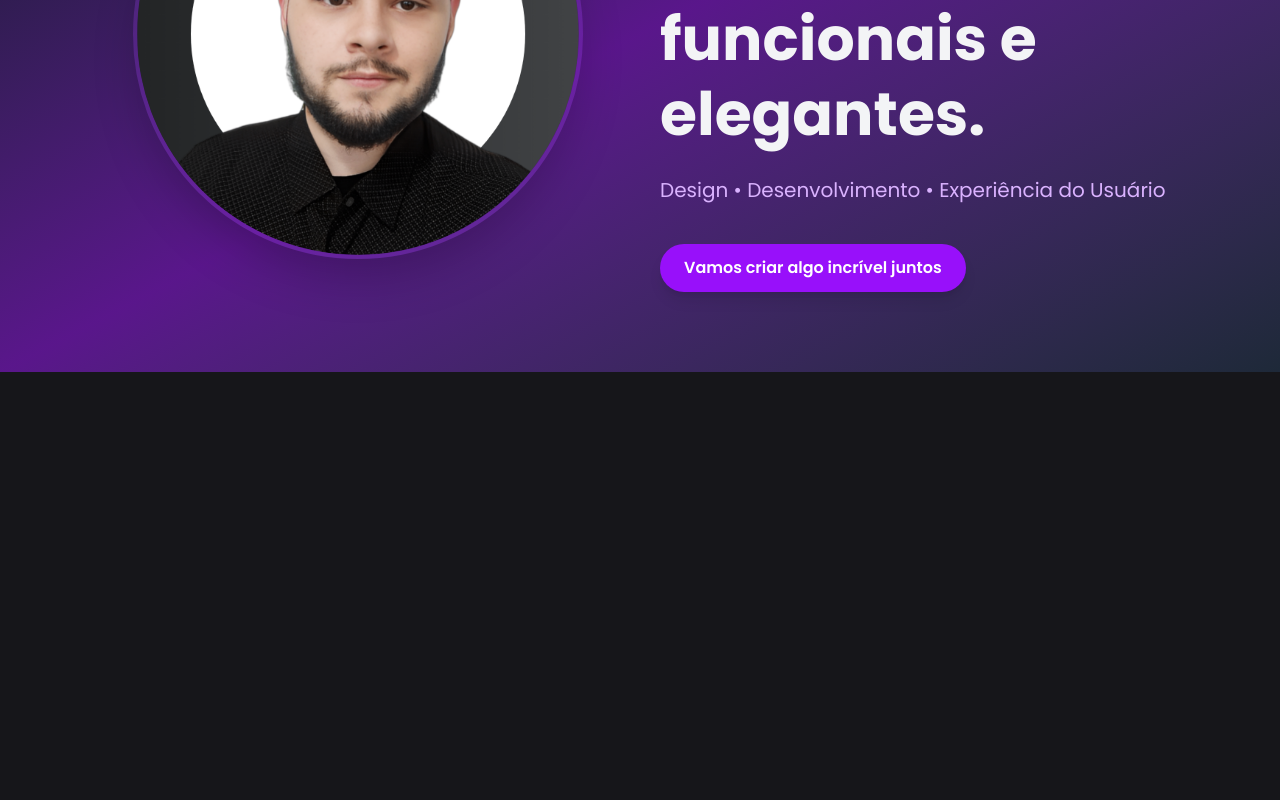
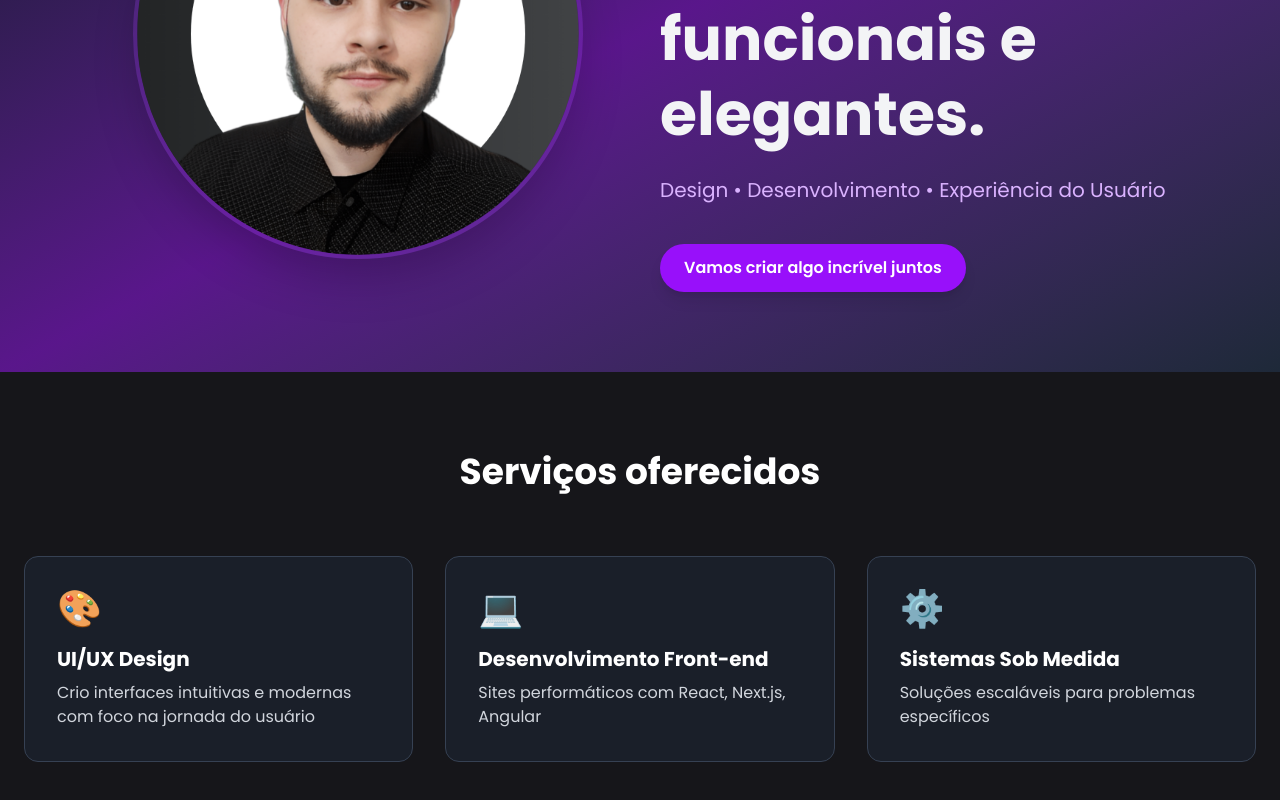
Before and after one commit to GabryelKadmo/kadmo-tech, a Next.js app: page / in a window 1280 px wide. Shown: the part 398-1198 px from the top of the page. Before the commit the page ends 800 px from the top, so only its background shows below. Built offline with nearby package versions, Linux system fonts and the light colour scheme.

Commit message:
feat: service section adicionada

```diff
--- a/app/globals.css
+++ b/app/globals.css
@@ -122,4 +122,44 @@
     font-family: var(--font-poppins);
     @apply bg-[#16161a];
   }
+
+  ::-webkit-scrollbar {
+    width: 12px;
+    height: 12px;
+    transition: all 0.3s ease;
+  }
+
+  ::-webkit-scrollbar-track {
+    background: #0f172a;
+    border-radius: 10px;
+  }
+
+  ::-webkit-scrollbar-thumb {
+    background: linear-gradient(45deg, #8b5cf6, #ec4899, #f59e0b);
+    background-size: 200% 200%;
+    border-radius: 10px;
+    border: 3px solid #0f172a;
+    animation: scrollbarGradient 5s ease infinite;
+  }
+
+  ::-webkit-scrollbar-thumb:hover {
+    animation: scrollbarGradient 3s ease infinite;
+  }
+
+  @keyframes scrollbarGradient {
+    0% {
+      background-position: 0% 50%;
+    }
+    50% {
+      background-position: 100% 50%;
+    }
+    100% {
+      background-position: 0% 50%;
+    }
+  }
+
+  * {
+    scrollbar-width: thin;
+    scrollbar-color: #8b5cf6 #0f172a;
+  }
 }
--- a/app/page.tsx
+++ b/app/page.tsx
@@ -1,12 +1,14 @@
 import Header from '@/components/custom/Header'
-import LandingPage from '@/components/custom/LandingPage'
+import HeroSection from '@/components/custom/HeroSection'
+import { ServicesSection } from '@/components/custom/ServicesSection'
 import React from 'react'
 
 export default function page() {
   return (
     <div>
       <Header />
-      <LandingPage />
+      <HeroSection />
+      <ServicesSection />
     </div>
   )
 }
--- /dev/null
+++ b/components/custom/ServicesSection.tsx
@@ -0,0 +1,62 @@
+"use client";
+import { motion } from "framer-motion";
+
+const containerVariants = {
+    hidden: {},
+    show: {
+        transition: {
+            staggerChildren: 0.2
+        }
+    }
+};
+
+const cardVariants = {
+    hidden: { opacity: 0, y: 50, scale: 0.95 },
+    show: { opacity: 1, y: 0, scale: 1, transition: { duration: 0.6, ease: "easeOut" } },
+    hover: { scale: 1.05, transition: { type: "spring", stiffness: 300 } }
+};
+
+export function ServicesSection() {
+    const services = [
+        { title: "UI/UX Design", description: "Crio interfaces intuitivas e modernas com foco na jornada do usuário", icon: "🎨" },
+        { title: "Desenvolvimento Front-end", description: "Sites performáticos com React, Next.js, Angular", icon: "💻" },
+        { title: "Sistemas Sob Medida", description: "Soluções escaláveis para problemas específicos", icon: "⚙️" }
+    ];
+
+    return (
+        <section className="py-20 select-none">
+            <div className="container mx-auto px-6">
+                <motion.h2
+                    className="text-3xl md:text-4xl font-bold text-center mb-16 text-white"
+                    initial={{ opacity: 0, y: 20 }}
+                    whileInView={{ opacity: 1, y: 0 }}
+                    transition={{ duration: 0.5, ease: "easeOut" }}
+                    viewport={{ once: true }}
+                >
+                    Serviços oferecidos
+                </motion.h2>
+
+                <motion.div
+                    className="grid grid-cols-1 md:grid-cols-3 gap-8"
+                    variants={containerVariants}
+                    initial="hidden"
+                    whileInView="show"
+                    viewport={{ once: true }}
+                >
+                    {services.map((service, index) => (
+                        <motion.div
+                            key={index}
+                            className="bg-gray-800/50 p-8 rounded-xl border border-gray-700 hover:border-purple-500 transition-colors"
+                            variants={cardVariants}
+                            whileHover="hover"
+                        >
+                            <div className="text-4xl mb-4">{service.icon}</div>
+                            <h3 className="text-xl font-bold text-white mb-2">{service.title}</h3>
+                            <p className="text-gray-300">{service.description}</p>
+                        </motion.div>
+                    ))}
+                </motion.div>
+            </div>
+        </section>
+    );
+}
```
Also changed, not shown: components/custom/HeroSection.tsx (renamed from components/custom/LandingPage.tsx).
